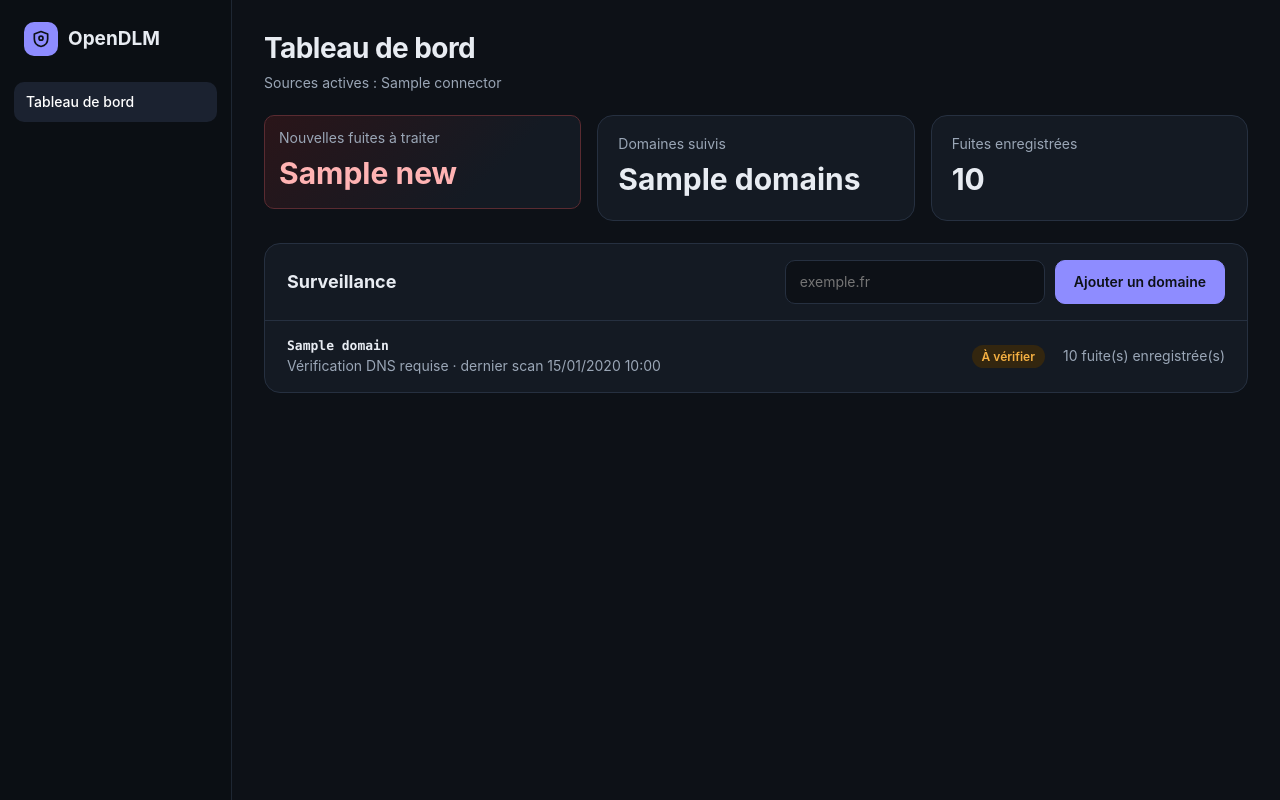
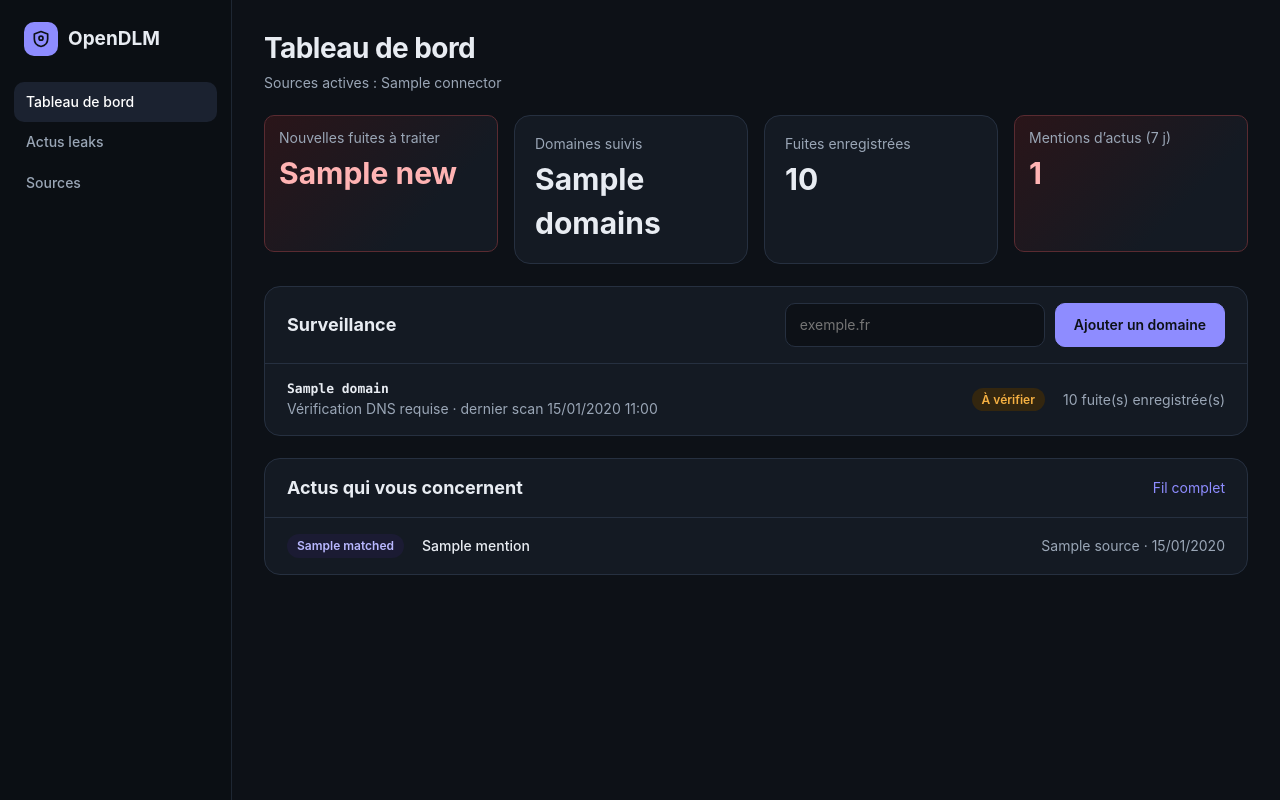
Before and after one commit to Eizi0/OpenDLM, a FastAPI app: template app/templates/dashboard.html in a window 1280 px wide. Run offline with FastAPI, Linux system fonts and the light colour scheme; the template is opened without the code that fills it: most values are stand-ins (such as "Sample title", 1, 10 or a date in 2020); parts of the project's set-up code (start-up, migrations or seed data) failed here and were passed over.

Commit message:
feat: News and Sources pages, watch words, dashboard mentions, times in the configured timezone

```diff
--- a/app/main.py
+++ b/app/main.py
@@ -3,11 +3,14 @@ from contextlib import asynccontextmanager
 from pathlib import Path
 from urllib.parse import urlparse
 
+from datetime import datetime, timedelta, timezone
+from zoneinfo import ZoneInfo
+
 from fastapi import APIRouter, Depends, FastAPI, Form, HTTPException, Request
 from fastapi.responses import JSONResponse, RedirectResponse
 from fastapi.staticfiles import StaticFiles
 from fastapi.templating import Jinja2Templates
-from sqlalchemy import func, select, text
+from sqlalchemy import String, cast, func, select, text
 from sqlalchemy.orm import Session
 
 from . import migrate, news, scheduler, verification
@@ -15,7 +18,9 @@ from .config import settings
 from .connectors import build_connectors
 from .db import SessionLocal
 from .deps import LoginRequired, get_session, has_users, require_user
-from .models import Domain, Finding, ScanRun, User
+from .models import Domain, Finding, NewsItem, NewsSource, ScanRun, User, WatchWord, utcnow
+from .ssrf import UnsafeURL, check_url
+from .news import RELIABILITY_LABEL
 from .notifier import SEVERITY_LABEL, Notifier
 from .scanner import run_scan
 from .security import (
@@ -47,7 +52,19 @@ async def lifespan(_: FastAPI):
 app = FastAPI(title="OpenDLM", lifespan=lifespan)
 app.mount("/static", StaticFiles(directory=BASE / "static"), name="static")
 templates = Jinja2Templates(directory=BASE / "templates")
-templates.env.globals.update(severity_label=SEVERITY_LABEL, demo=settings.demo)
+
+
+def fmt_local(value: datetime | None, pattern: str = "%d/%m/%Y %H:%M") -> str:
+    """Date dans le fuseau configuré (les dates sont stockées en UTC)."""
+    if value is None:
+        return "—"
+    if value.tzinfo is None:
+        value = value.replace(tzinfo=timezone.utc)
+    return value.astimezone(ZoneInfo(settings.timezone)).strftime(pattern)
+
+
+templates.env.filters["local"] = fmt_local
+templates.env.globals.update(severity_label=SEVERITY_LABEL, reliability_label=RELIABILITY_LABEL, demo=settings.demo)
 throttle = LoginThrottle()
 
 
@@ -196,7 +213,9 @@ def dashboard(request: Request, session: Session = Depends(get_session)):
         "total": sum(r["total"] for r in rows),
     }
     connectors = [c.name for c in build_connectors()]
-    return templates.TemplateResponse(request, "dashboard.html", {"rows": rows, "totals": totals, "connectors": connectors})
+    recent = session.scalars(select(NewsItem).where(NewsItem.first_seen > utcnow() - timedelta(days=7)).order_by(NewsItem.first_seen.desc()).limit(200)).all()
+    mentions = [i for i in recent if i.matched]
+    return templates.TemplateResponse(request, "dashboard.html", {"rows": rows, "totals": totals, "connectors": connectors, "mentions": mentions})
 
 
 @router.post("/domains")
@@ -258,4 +277,144 @@ def ack_finding(finding_id: int, session: Session = Depends(get_session)):
     return RedirectResponse(f"/domains/{finding.domain_id}", status_code=303)
 
 
+PAGE_SIZE = 30
+
+
+@router.get("/news")
+def news_page(
+    request: Request,
+    source: int | None = None,
+    reliability: str | None = None,
+    mentions: int = 0,
+    page: int = 1,
+    session: Session = Depends(get_session),
+):
+    page = max(page, 1)
+    query = select(NewsItem).join(NewsSource)
+    if source:
+        query = query.where(NewsItem.source_id == source)
+    if reliability in RELIABILITY_LABEL:
+        query = query.where(NewsItem.reliability == reliability)
+    if mentions:
+        # Cast en texte : le type JSON de PostgreSQL n'a pas d'opérateur d'égalité.
+        query = query.where(cast(NewsItem.matched, String) != "[]")
+    total = session.scalar(select(func.count()).select_from(query.subquery())) or 0
+    items = session.scalars(
+        query.order_by(NewsItem.published_at.desc().nulls_last(), NewsItem.id.desc()).limit(PAGE_SIZE).offset((page - 1) * PAGE_SIZE)
+    ).all()
+    recent_mentions = session.scalars(
+        select(NewsItem).where(NewsItem.first_seen > utcnow() - timedelta(days=7)).order_by(NewsItem.first_seen.desc()).limit(50)
+    ).all()
+    recent_mentions = [i for i in recent_mentions if i.matched]
+    return templates.TemplateResponse(
+        request,
+        "news.html",
+        {
+            "items": items, "total": total, "page": page, "pages": max(1, -(-total // PAGE_SIZE)),
+            "sources": session.scalars(select(NewsSource).order_by(NewsSource.name)).all(),
+            "words": session.scalars(select(WatchWord).order_by(WatchWord.term)).all(),
+            "filters": {"source": source, "reliability": reliability, "mentions": mentions},
+            "recent_mentions": recent_mentions[:5],
+        },
+    )
+
+
+@router.post("/watch-words")
+def add_watch_word(term: str = Form(...), session: Session = Depends(get_session)):
+    term = " ".join(term.split())
+    if not (3 <= len(term) <= 120):
+        raise HTTPException(422, "Le mot surveillé doit contenir entre 3 et 120 caractères")
+    if not session.scalar(select(WatchWord).where(func.lower(WatchWord.term) == term.lower())):
+        session.add(WatchWord(term=term))
+        session.commit()
+    return RedirectResponse("/news", status_code=303)
+
+
+@router.post("/watch-words/{word_id}/delete")
+def delete_watch_word(word_id: int, session: Session = Depends(get_session)):
+    word = session.get(WatchWord, word_id)
+    if word:
+        session.delete(word)
+        session.commit()
+    return RedirectResponse("/news", status_code=303)
+
+
+KIND_LABEL = {"rss": "Flux RSS/Atom", "ransomware_live": "API ransomware.live PRO"}
+
+
+def _source_status(src: NewsSource) -> tuple[str, str]:
+    if not src.enabled:
+        return "Désactivée", ""
+    if src.kind == "ransomware_live" and not settings.ransomware_live_key:
+        return "Clé API manquante", "warn"
+    if src.last_ok is None:
+        return "En attente du premier passage", ""
+    return ("Active", "ok") if src.last_ok else ("En erreur", "warn")
+
+
+@router.get("/sources")
+def sources_page(request: Request, session: Session = Depends(get_session)):
+    rows = []
+    for src in session.scalars(select(NewsSource).order_by(NewsSource.builtin.desc(), NewsSource.name)):
+        label, tone = _source_status(src)
+        rows.append({"src": src, "status": label, "tone": tone, "kind": KIND_LABEL.get(src.kind, src.kind),
+                     "count": session.scalar(select(func.count(NewsItem.id)).where(NewsItem.source_id == src.id)) or 0})
+    leak_sources = [
+        {"name": "Have I Been Pwned", "ok": bool(settings.hibp_api_key), "detail": "Clé API configurée" if settings.hibp_api_key else "Clé API manquante (OPENDLM_HIBP_API_KEY)"},
+        {"name": "Connecteur de démonstration", "ok": settings.demo, "detail": "Actif : données fictives" if settings.demo else "Désactivé"},
+    ]
+    return templates.TemplateResponse(
+        request, "sources.html",
+        {"rows": rows, "leak_sources": leak_sources, "notify_count": len(settings.notify_url_list), "error": request.query_params.get("error")},
+    )
+
+
+@router.post("/sources")
+def add_source(name: str = Form(...), url: str = Form(...), session: Session = Depends(get_session)):
+    name, url = " ".join(name.split()), url.strip()
+    if not (2 <= len(name) <= 80):
+        return RedirectResponse("/sources?error=Nom invalide (2 à 80 caractères)", status_code=303)
+    try:
+        check_url(url, settings.allow_private_feeds)
+    except UnsafeURL as e:
+        return RedirectResponse(f"/sources?error={e}", status_code=303)
+    if session.scalar(select(NewsSource).where(NewsSource.name == name)):
+        return RedirectResponse("/sources?error=Ce nom est déjà utilisé", status_code=303)
+    session.add(NewsSource(name=name, kind="rss", url=url[:1000], enabled=True))
+    session.commit()
+    return RedirectResponse("/sources", status_code=303)
+
+
+def _source_or_404(session: Session, source_id: int) -> NewsSource:
+    src = session.get(NewsSource, source_id)
+    if src is None:
+        raise HTTPException(404, "Source inconnue")
+    return src
+
+
+@router.post("/sources/{source_id}/toggle")
+def toggle_source(source_id: int, session: Session = Depends(get_session)):
+    src = _source_or_404(session, source_id)
+    src.enabled = not src.enabled
+    session.commit()
+    return RedirectResponse("/sources", status_code=303)
+
+
+@router.post("/sources/{source_id}/refresh")
+def refresh_source_now(source_id: int, session: Session = Depends(get_session)):
+    src = _source_or_404(session, source_id)
+    news.refresh_source(session, src, Notifier())
+    return RedirectResponse("/sources", status_code=303)
+
+
+@router.post("/sources/{source_id}/delete")
+def delete_source(source_id: int, session: Session = Depends(get_session)):
+    src = _source_or_404(session, source_id)
+    if src.builtin:
+        raise HTTPException(403, "Une source intégrée ne peut pas être supprimée, seulement désactivée")
+    session.delete(src)
+    session.commit()
+    return RedirectResponse("/sources", status_code=303)
+
+
 app.include_router(router)
--- a/app/static/app.css
+++ b/app/static/app.css
@@ -52,3 +52,10 @@ input[type=password]{min-height:44px;padding:0 14px;border-radius:10px;border:1p
 .stack .btn{margin-top:14px}
 .alert{padding:12px 14px;border-radius:10px;background:#3A1B20;border:1px solid #5A2B31;color:#FFB3B3;margin-bottom:12px}
 .userbox{display:flex;align-items:center;justify-content:space-between;gap:10px;padding:12px 10px 0}
+select{min-height:44px;padding:0 12px;border-radius:10px;border:1px solid var(--line);background:var(--panel);color:var(--text);font:inherit}
+.pill.accent{background:#1B1B33;color:#B9B8FF}
+.feature{border:1px solid #3A3A66;border-radius:16px;padding:18px 22px;background:linear-gradient(135deg,#1B1B33,var(--panel) 65%)}
+.check{display:inline-flex;align-items:center;gap:8px;color:var(--muted);min-height:44px}
+.chip{display:inline-flex;align-items:center;gap:6px;padding:4px 6px 4px 12px;border-radius:8px;background:#1E2733;font-size:13px}
+.chip button{background:none;border:0;color:var(--muted);font-size:18px;line-height:1;cursor:pointer;min-width:28px;min-height:28px}
+.chip button:hover{color:var(--text)}
--- a/app/templates/base.html
+++ b/app/templates/base.html
@@ -15,6 +15,8 @@
     </div>
     <nav class="nav">
       <a href="/" class="{% block nav_home %}{% endblock %}">Tableau de bord</a>
+      <a href="/news" class="{% block nav_news %}{% endblock %}">Actus leaks</a>
+      <a href="/sources" class="{% block nav_sources %}{% endblock %}">Sources</a>
     </nav>
     <div style="flex:1"></div>
     {% if demo %}<div class="pill warn">Mode démo : données fictives</div>{% endif %}
--- a/app/templates/dashboard.html
+++ b/app/templates/dashboard.html
@@ -10,6 +10,7 @@
   <div class="kpi {% if totals.new %}alert{% endif %}"><span class="muted">Nouvelles fuites à traiter</span><b>{{ totals.new }}</b></div>
   <div class="kpi"><span class="muted">Domaines suivis</span><b>{{ totals.domains }}</b></div>
   <div class="kpi"><span class="muted">Fuites enregistrées</span><b>{{ totals.total }}</b></div>
+  <div class="kpi {% if mentions %}alert{% endif %}"><span class="muted">Mentions d’actus (7 j)</span><b>{{ mentions | length }}</b></div>
 </section>
 
 <section class="card">
@@ -26,7 +27,7 @@
       <div class="mono"><b>{{ r.domain.name }}</b></div>
       <div class="muted">
         {% if r.domain.verified %}Propriété vérifiée{% else %}Vérification DNS requise{% endif %}
-        {% if r.last %} · dernier scan {{ r.last.started_at.strftime("%d/%m/%Y %H:%M") }}{% else %} · jamais scanné{% endif %}
+        {% if r.last %} · dernier scan {{ r.last.started_at | local }}{% else %} · jamais scanné{% endif %}
       </div>
     </div>
     <div>
@@ -40,4 +41,17 @@
   <div class="pad muted">Aucun domaine pour l’instant. Ajoutez le premier ci-dessus.</div>
   {% endfor %}
 </section>
+
+{% if mentions %}
+<section class="card">
+  <header><h2>Actus qui vous concernent</h2><a href="/news" style="color:var(--accent)">Fil complet</a></header>
+  {% for it in mentions[:5] %}
+  <div class="row">
+    <span class="pill accent">{{ it.matched | join(", ") }}</span>
+    <a href="{{ it.url }}" rel="noopener noreferrer nofollow" target="_blank" style="flex:1 1 300px;font-weight:500">{{ it.title }}</a>
+    <span class="muted">{{ it.source.name }} · {{ it.published_at | local("%d/%m/%Y") }}</span>
+  </div>
+  {% endfor %}
+</section>
+{% endif %}
 {% endblock %}
--- a/app/templates/domain.html
+++ b/app/templates/domain.html
@@ -39,7 +39,7 @@
       <tr class="{{ 'new' if f.status == 'new' else '' }}">
         <td class="mono">{{ f.identifier }}</td>
         <td><b>{{ f.breach }}</b><br><span class="muted">{{ f.source }}</span></td>
-        <td>{{ f.breach_date.strftime("%d/%m/%Y") if f.breach_date else "—" }}<br><span class="muted">vu le {{ f.first_seen.strftime("%d/%m/%Y") }}</span></td>
+        <td>{{ f.breach_date.strftime("%d/%m/%Y") if f.breach_date else "—" }}<br><span class="muted">vu le {{ f.first_seen | local("%d/%m/%Y") }}</span></td>
         <td class="muted">{{ f.data_classes | join(", ") }}</td>
         <td><span class="pill {{ f.severity }}">{{ severity_label.get(f.severity, f.severity) }}</span></td>
         <td>{% if f.status == "new" %}<span class="pill bad">Nouvelle</span>{% elif f.status == "ack" %}<span class="pill ok">Acquittée</span>{% else %}<span class="pill">Connue</span>{% endif %}</td>
@@ -58,7 +58,7 @@
   <header><h2>Derniers scans</h2></header>
   {% for r in runs %}
   <div class="row">
-    <span style="flex:0 0 150px">{{ r.started_at.strftime("%d/%m/%Y %H:%M") }}</span>
+    <span style="flex:0 0 150px">{{ r.started_at | local }}</span>
     <span style="flex:0 0 110px"><b>{{ r.source }}</b></span>
     {% if not r.ok %}<span class="pill warn">Erreur</span><span class="muted">{{ r.error }}</span>
     {% elif r.baseline %}<span class="pill">Base de référence</span>
--- a/compose.yaml
+++ b/compose.yaml
@@ -25,6 +25,10 @@ services:
       OPENDLM_DEMO: ${OPENDLM_DEMO:-false}
       OPENDLM_HIBP_API_KEY: ${OPENDLM_HIBP_API_KEY:-}
       OPENDLM_NOTIFY_URLS: ${OPENDLM_NOTIFY_URLS:-}
+      OPENDLM_RANSOMWARE_LIVE_KEY: ${OPENDLM_RANSOMWARE_LIVE_KEY:-}
+      OPENDLM_NEWS_INTERVAL_MINUTES: ${OPENDLM_NEWS_INTERVAL_MINUTES:-30}
+      OPENDLM_NEWS_RETENTION_DAYS: ${OPENDLM_NEWS_RETENTION_DAYS:-90}
+      OPENDLM_ALLOW_PRIVATE_FEEDS: ${OPENDLM_ALLOW_PRIVATE_FEEDS:-false}
       OPENDLM_SCAN_HOUR: ${OPENDLM_SCAN_HOUR:-6}
       OPENDLM_TIMEZONE: ${OPENDLM_TIMEZONE:-Europe/Paris}
       OPENDLM_COOKIE_SECURE: ${OPENDLM_COOKIE_SECURE:-false}
```
Also changed, not shown: app/templates/news.html (added, +84 -0 lines), app/templates/sources.html (added, +53 -0 lines), tests/test_news_ui.py (added, +81 -0 lines), README.md, 1 other file.
